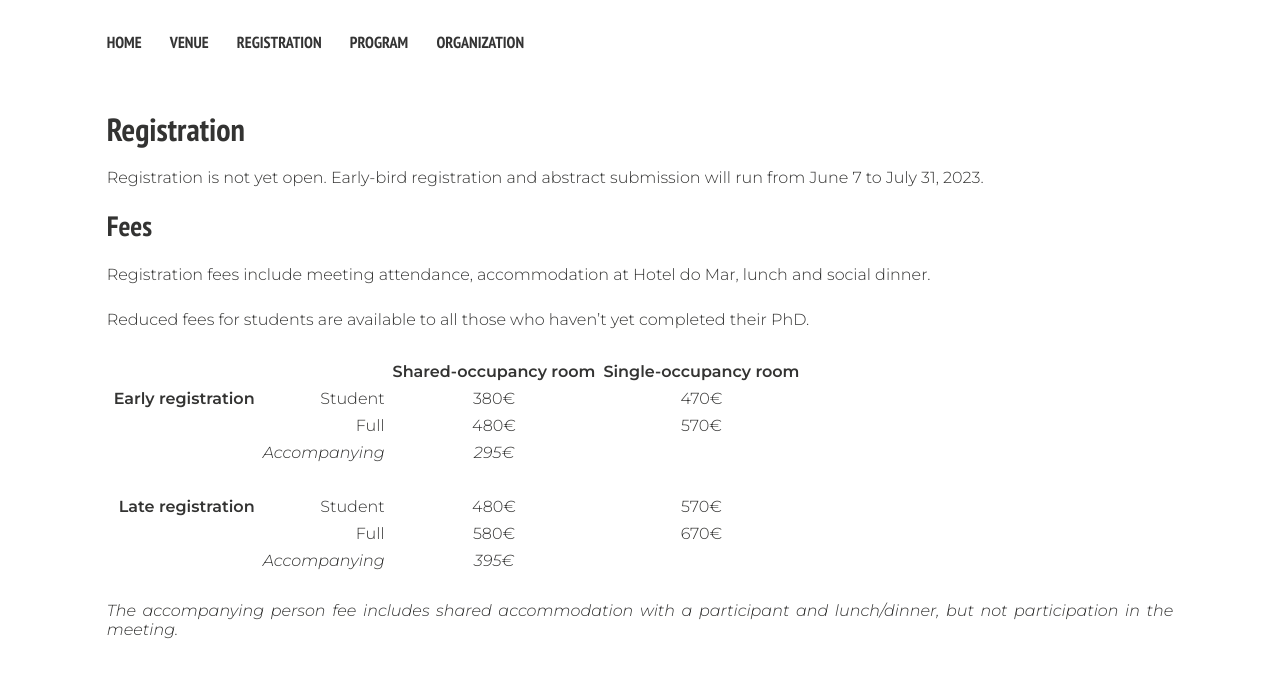
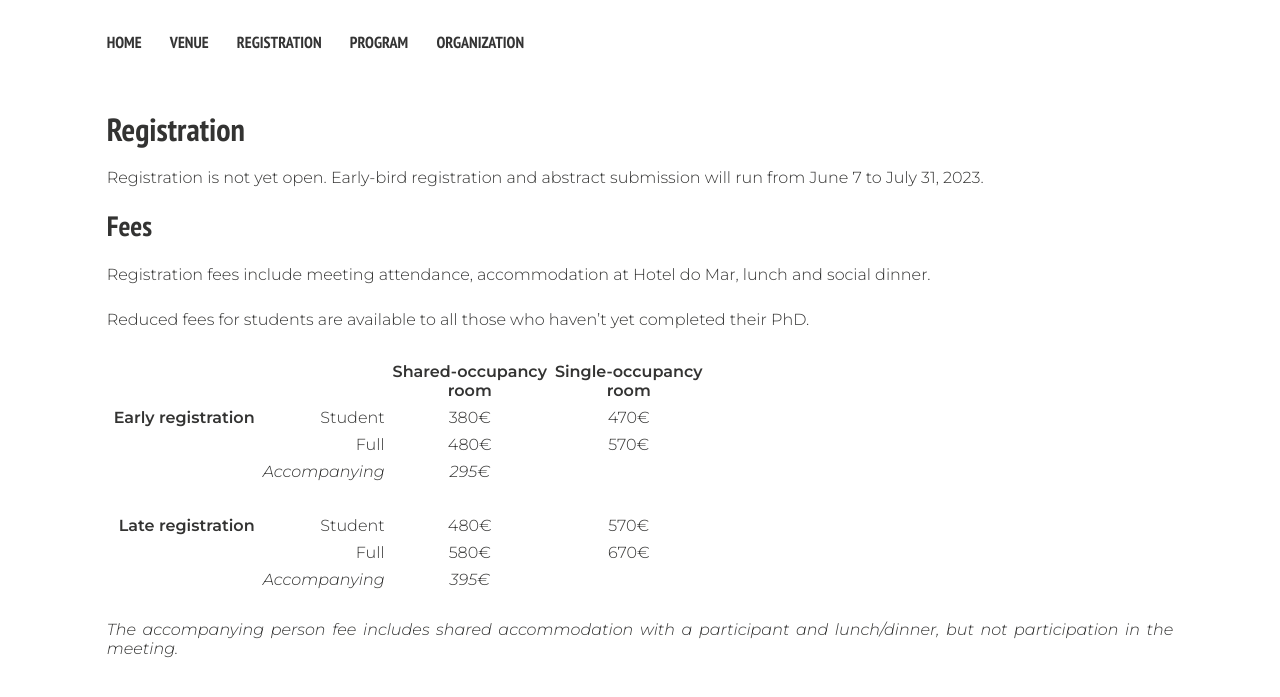
Before and after one commit to Iberian-Peptide-Meeting/XVIII, a Jekyll site: the page built from _pages/registration.md, in a window 1280 px wide. Shown: the top 697 px of the page. Built offline with Jekyll 4.4.1, drawn with Linux system fonts in a browser that asks for light colours; nearby versions of some CDN libraries.

Commit message:
Fix price table

```diff
--- a/_pages/registration.md
+++ b/_pages/registration.md
@@ -13,15 +13,15 @@
 
 Reduced fees for students are available to all those who haven't yet completed their PhD.
 
-|                        |                | Shared-occupancy room | Single-occupancy room |   |   |
-|-----------------------:|---------------:|:---------------------:|:---------------------:|:-:|:-:|
-| **Early registration** |        Student |          380€         |          470€         |   |   |
-|                        |           Full |          480€         |          570€         |   |   |
-|                        | _Accompanying_ |         _295€_        |                       |   |   |
-|                        |                |                       |                       |   |   |
-| **Late registration**  |        Student |          480€         |          570€         |   |   |
-|                        |           Full |          580€         |          670€         |   |   |
-|                        | _Accompanying_ |         _395€_        |                       |   |   |
+|                        |                | Shared-occupancy<br />room | Single-occupancy<br />room |
+|-----------------------:|---------------:|:--------------------------:|:--------------------------:|
+| **Early registration** |        Student |            380€            |            470€            |
+|                        |           Full |            480€            |            570€            |
+|                        | _Accompanying_ |           _295€_           |                            |
+|                        |                |                            |                            |
+| **Late registration**  |        Student |            480€            |            570€            |
+|                        |           Full |            580€            |            670€            |
+|                        | _Accompanying_ |           _395€_           |                            |
 
 _The accompanying person fee includes shared accommodation with a participant and lunch/dinner,
 but not participation in the meeting._
```
